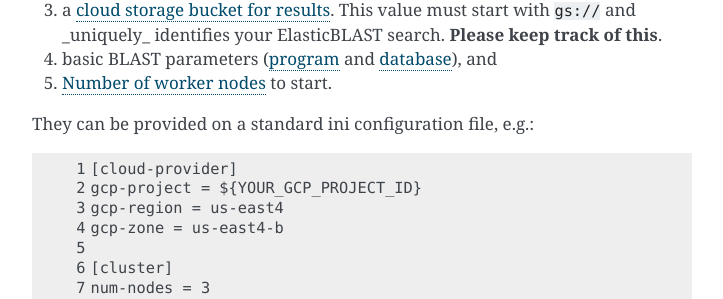
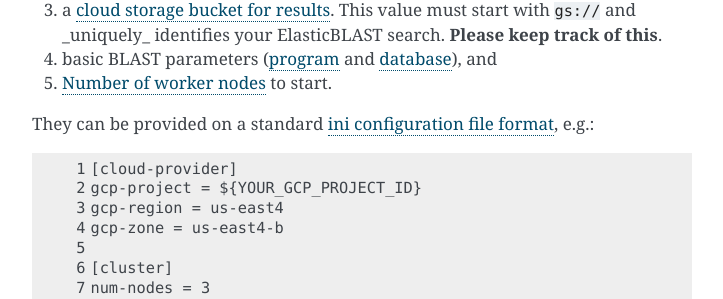
Before and after one commit to ncbi/elastic-blast-docs, a Sphinx documentation site: the page built from docs/source/quickstart-gcp.rst, in a window 1280 px wide and 900 px high, scrolled down 942 px. Shown: the part 148-447 px from the top of the window, without its empty margins (388-1111 px from the left). Built offline with Sphinx 7.4.7, drawn with Linux system fonts in a browser that asks for light colours.

Commit message:
Add link to INI file description

```diff
--- a/docs/source/quickstart-gcp.rst
+++ b/docs/source/quickstart-gcp.rst
@@ -72,7 +72,7 @@
 
 
 
-They can be provided on a standard ini configuration file, e.g.:
+They can be provided on a standard `ini configuration file format <https://en.wikipedia.org/wiki/INI_file>`_, e.g.:
 
 .. code-block::
     :name: minimal-config
```
